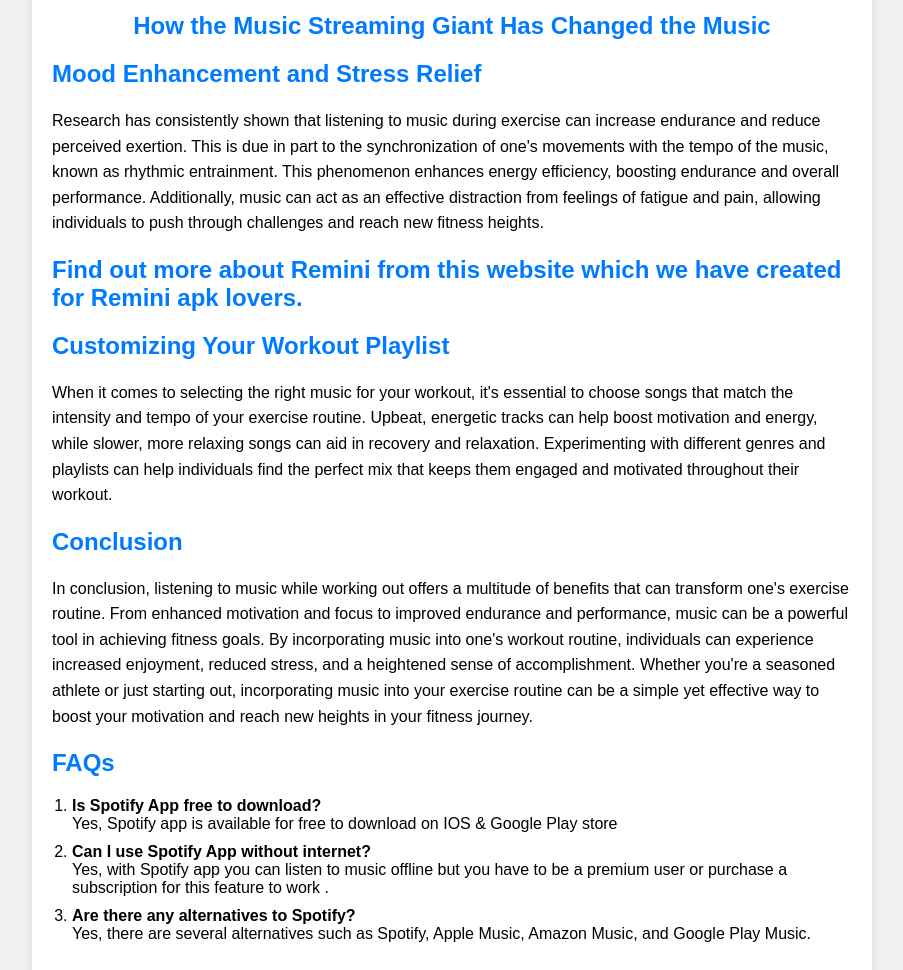
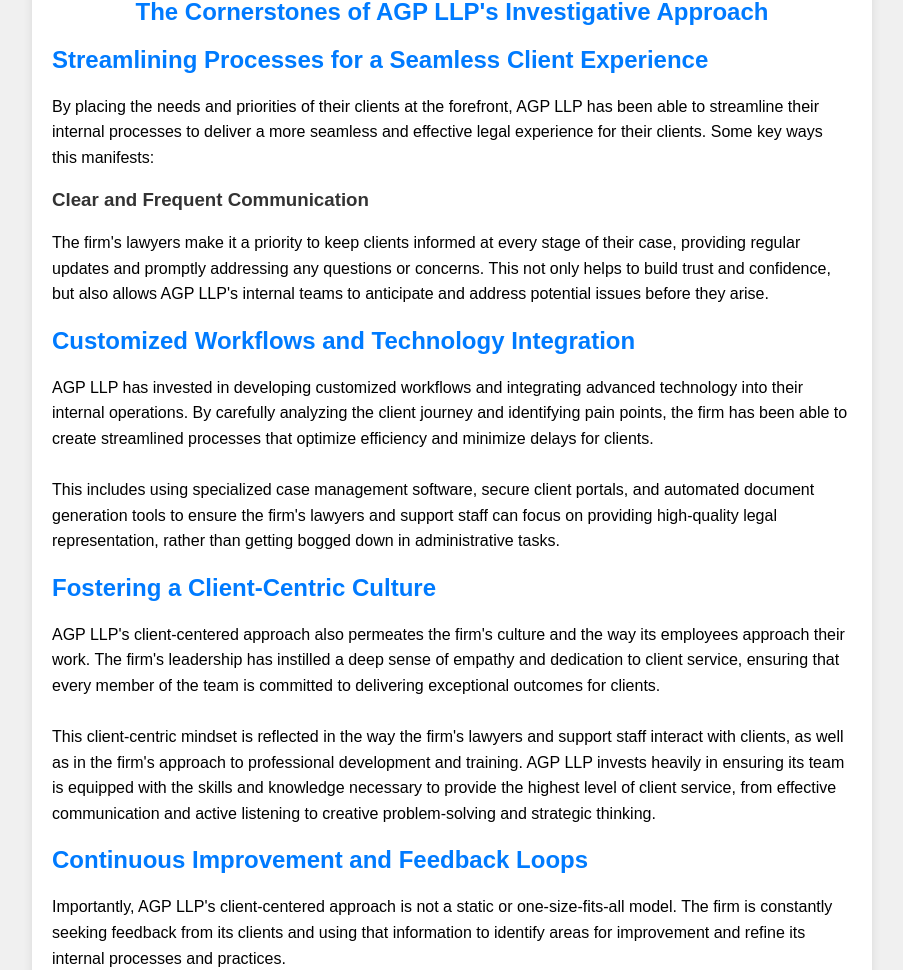
Before and after one commit to alexpaynesays/agp-llp, a plain HTML site: page index.html in a window 1280 px wide. Shown: the part 808-1778 px from the top of the page, without its empty margins (188-1091 px from the left). Drawn offline with Linux system fonts and the light colour scheme.

Commit message:
Update index.html

```diff
--- a/index.html
+++ b/index.html
@@ -3,17 +3,15 @@
 <!DOCTYPE html>
 <html lang="en">
 <head>
-  <meta name="google-site-verification" content="I25XvPDv5ykiLYQ9k2KiVXuHW8gkOQdq1Fgcz0W1BaY" />
+
 <meta charset="UTF-8">
 <meta name="viewport" content="width=device-width, initial-scale=1.0">
-<title>Benefits of listening to music while workout</title>
-  <meta name="description" content="Discover the numerous benefits of listening to music while working out, from enhanced motivation and endurance to improved performance and mood.">
-<meta name="google-site-verification" content="9Rm3qwQTIu2LrPrGVcxFm27ZknX6-PxRFX5c1g3TZrk" />
-  <link rel="canonical" href="https://spotify-corner-new.vercel.app/">
+<title>How Does AGP LLP's Client-Centered Approach Affect Their Case Management Processes</title>
+  <meta name="description" content="AGP LLP's client-centered approach also permeates the firm's culture and the way its employees approach their work.">
+  <link rel="canonical" href="https://agp-llp.vercel.app">
+<meta name="robots" content="index,follow">
 
-
-
-<style>
+  <style>
   body {
     font-family: Arial, sans-serif;
     background-color: #f0f0f0;
@@ -63,44 +61,42 @@
 <div class="container">
 
 
-<h1>Benefits of listening to music while workout</h1>
+<h1>How Does AGP LLP's Client-Centered Approach Affect Their Case Management Processes</h1>
 
-<p>Exercise is an essential part of maintaining a healthy lifestyle, but it can often be a daunting task. For many, the monotony and fatigue associated with workouts can lead to a lack of motivation and a decrease in overall performance. However, there is a simple yet powerful tool that can help overcome these challenges: music. <a href="https://spotifycorner.com/">Listening to music app such as spotify</a> while working out has been shown to have a profound impact on both physical and mental performance, leading to increased motivation, endurance, and overall success in one's fitness journey.</p>
+<p>The impact of AGP LLP's client-centered approach is also evident in the firm's internal operations and overall performance. By streamlining processes, integrating technology, and fostering a culture of continuous improvement, the firm is able to operate more efficiently and effectively, ultimately enhancing its profitability and sustainability.</p>
 
 <div style="text-align: center;">
-<img src="https://i.imgur.com/l7oNbXm.jpeg" alt="evolution-of-spotify-business.jpg" height="500" width="500">
+<img src="https://i.ibb.co/XkZ3kR9/agp1-7.jpg" alt="agp-llp.jpg" height="500" width="500">
 
-<h2><a href="https://alex-payne.gitbook.io/spotifycornernew/">How the Music Streaming Giant Has Changed the Music</a></h2>
-
+<h2><a href="https://alexpaynesays.github.io/agpllp/">The Cornerstones of AGP LLP's Investigative Approach</a></h2>
 
 </div>
 
 
 
-<h2>Mood Enhancement and Stress Relief</h2>
-<p>Research has consistently shown that listening to music during exercise can increase endurance and reduce perceived exertion. This is due in part to the synchronization of one's movements with the tempo of the music, known as rhythmic entrainment. This phenomenon enhances energy efficiency, boosting endurance and overall performance. Additionally, music can act as an effective distraction from feelings of fatigue and pain, allowing individuals to push through challenges and reach new fitness heights.</p>
+<h2>Streamlining Processes for a Seamless Client Experience</h2>
 
-  <h2> Find out more about Remini from <a href="https://www.reminiapk.live"/>this website</a> which we have created for Remini apk lovers. </h2>
+<p>By placing the needs and priorities of their clients at the forefront, AGP LLP has been able to streamline their internal processes to deliver a more seamless and effective legal experience for their clients. Some key ways this manifests:</p>
 
+<h3>  Clear and Frequent Communication</h3>
+<p>The firm's lawyers make it a priority to keep clients informed at every stage of their case, providing regular updates and promptly addressing any questions or concerns. This not only helps to build trust and confidence, but also allows AGP LLP's internal teams to anticipate and address potential issues before they arise.</p>
 
-<h2>Customizing Your Workout Playlist</h2>
-<p>When it comes to selecting the right music for your workout, it's essential to choose songs that match the intensity and tempo of your exercise routine. Upbeat, energetic tracks can help boost motivation and energy, while slower, more relaxing songs can aid in recovery and relaxation. Experimenting with different genres and playlists can help individuals find the perfect mix that keeps them engaged and motivated throughout their workout.</p>
+<h2>Customized Workflows and Technology Integration</h2>
+<p>AGP LLP has invested in developing customized workflows and integrating advanced technology into their internal operations. By carefully analyzing the client journey and identifying pain points, the firm has been able to create streamlined processes that optimize efficiency and minimize delays for clients.</br>
+</br>This includes using specialized case management software, secure client portals, and automated document generation tools to ensure the firm's lawyers and support staff can focus on providing high-quality legal representation, rather than getting bogged down in administrative tasks.</p>
+
+<h2> Fostering a Client-Centric Culture</h2>
+
+<p>AGP LLP's client-centered approach also permeates the firm's culture and the way its employees approach their work. The firm's leadership has instilled a deep sense of empathy and dedication to client service, ensuring that every member of the team is committed to delivering exceptional outcomes for clients.</br>
+</br>This client-centric mindset is reflected in the way the firm's lawyers and support staff interact with clients, as well as in the firm's approach to professional development and training. AGP LLP invests heavily in ensuring its team is equipped with the skills and knowledge necessary to provide the highest level of client service, from effective communication and active listening to creative problem-solving and strategic thinking.</p>
+
+<h2>Continuous Improvement and Feedback Loops</h2>
+<p>Importantly, AGP LLP's client-centered approach is not a static or one-size-fits-all model. The firm is constantly seeking feedback from its clients and using that information to identify areas for improvement and refine its internal processes and practices.</br>
+</br>This commitment to continuous improvement is evident in the firm's use of client satisfaction surveys, post-matter debriefs, and other feedback mechanisms. By actively soliciting input from clients, AGP LLP is able to identify pain points, address areas of concern, and make targeted investments in technology, training, and process optimization to enhance the overall client experience.</p>
 
 
 <h2>Conclusion</h2>
-<p>In conclusion, listening to music while working out offers a multitude of benefits that can transform one's exercise routine. From enhanced motivation and focus to improved endurance and performance, music can be a powerful tool in achieving fitness goals. By incorporating music into one's workout routine, individuals can experience increased enjoyment, reduced stress, and a heightened sense of accomplishment. Whether you're a seasoned athlete or just starting out, incorporating music into your exercise routine can be a simple yet effective way to boost your motivation and reach new heights in your fitness journey.</p>
-
-<h2>FAQs</h2>
-<ol>
-  <li><strong>Is Spotify App free to download?</strong><br>Yes, Spotify app is available for free to download on IOS & Google Play store</li>
-
-  <li><strong>Can I use Spotify App without internet?</strong><br>Yes, with Spotify app you can listen to music offline but you have to be a premium user or purchase a subscription for this feature to work .</li>
-
-  <li><strong>Are there any alternatives to Spotify?</strong><br>Yes, there are several alternatives such as Spotify, Apple Music, Amazon Music, and Google Play Music.</li>
-
-
-
-</ol>
+<p>Overall, AGP LLP's client-centered approach has a significant impact on the firm's case management processes, leading to increased efficiency, improved communication, and a strong client-centric culture that ultimately benefits their clients and contributes to the firm's success.</p>
 
 </div>
 
```
